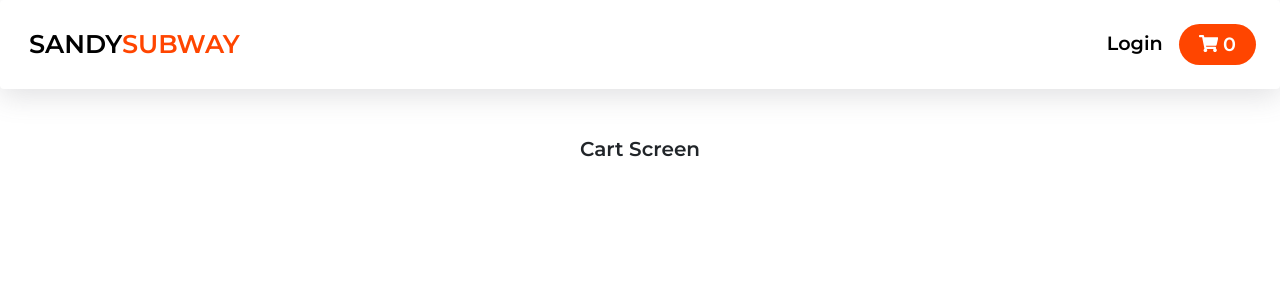
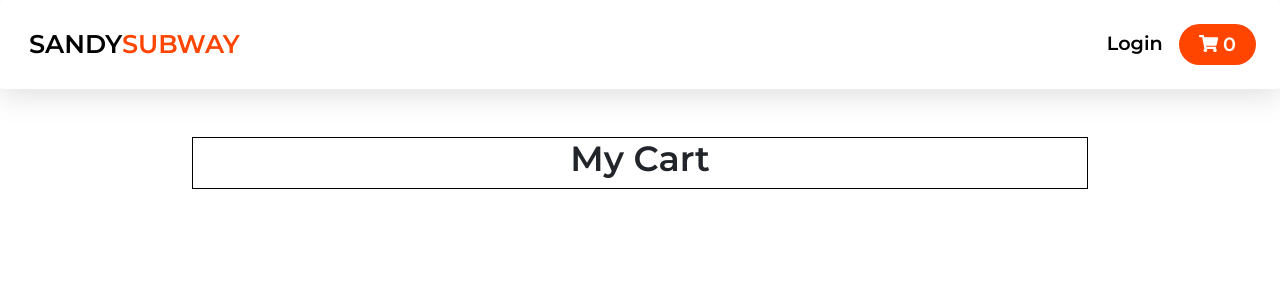
Before and after one commit to Marshneil13/Subway-App, a React (Create React App) app: page /cart in a window 1280 px wide. Shown: the top 300 px of the page. Built offline with nearby package versions, Linux system fonts and the light colour scheme.

Commit message:
Cart-page UI part 1

```diff
--- a/src/index.css
+++ b/src/index.css
@@ -64,3 +64,14 @@ code {
   /* color:orangered; */
   background-color: rgb(203, 57, 3);
 }
+
+.cartHeading{
+  font-size: 35px;
+}
+
+
+.cartDivInner{
+  border: 1px solid black;
+  width: 70vw;
+  margin: auto;
+}
--- a/src/pages/CartPage.jsx
+++ b/src/pages/CartPage.jsx
@@ -1,9 +1,31 @@
 import React from "react";
+import { useSelector, useDispatch } from "react-redux";
+import { cartReducer } from "../reducers/cartReducers";
 
 function CartPage() {
+  const cartState = useSelector((state) => state.cartReducer);
+  const cartItems = cartState.cartItems;
+  //   console.log("CARTiTEMS", cartItems);
   return (
-    <div>
-      <h1>Cart Screen</h1>
+    <div className="cartDiv">
+      <div className="cartDivInner">
+        <h1 className="cartHeading">My Cart</h1>
+        {cartItems.map((item) => {
+          return (
+            <div className="flex-container">
+              <div>
+                <h1>{item.name}</h1>
+                <h1>
+                  Price: {item.quantity} * {item.prices[0][item.varient]} ={" "}
+                  {item.price}
+                </h1>
+              </div>
+              <div></div>
+              <div></div>
+            </div>
+          );
+        })}
+      </div>
     </div>
   );
 }
```
